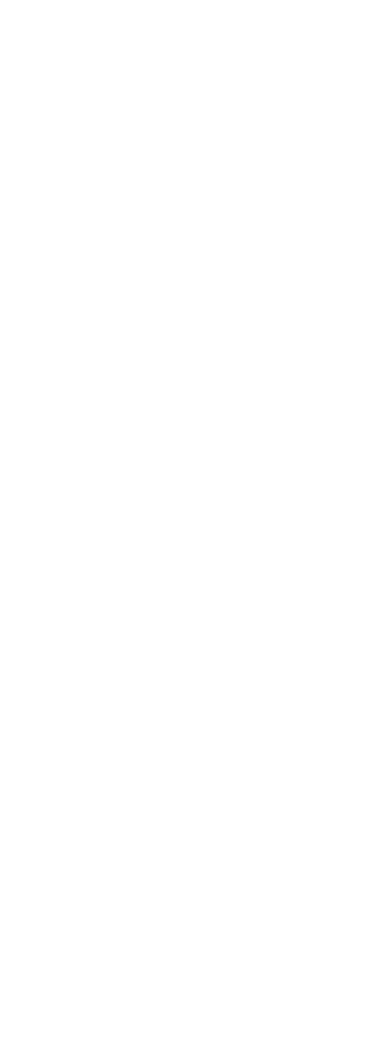
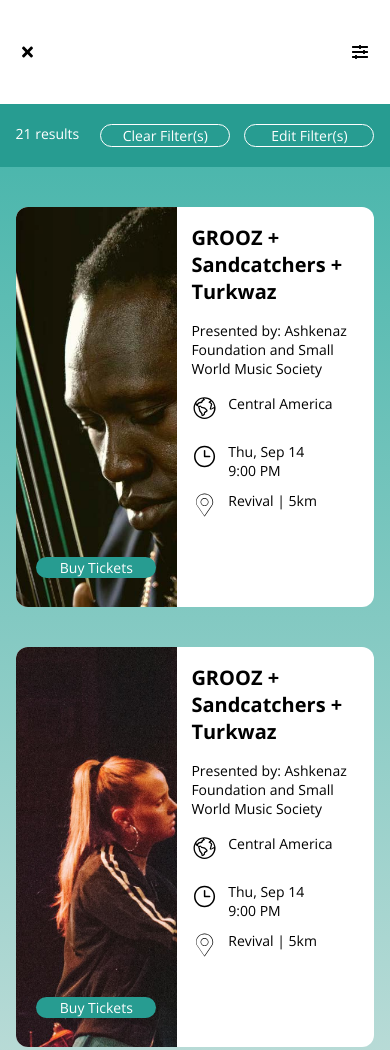
Before and after one commit to jaymierosen/poly, a plain HTML site: page index.html in a window 390 px wide. Before the commit the page ends 844 px from the top, so only its background shows below. Drawn offline with nearby package versions, Linux system fonts and the light colour scheme.

Commit message:
done all the fundamental stlying for desktop and mobile

```diff
--- a/index.html
+++ b/index.html
@@ -2,9 +2,87 @@
 <html lang="en">
 <head>
 	<meta charset="UTF-8">
+	<meta name="viewport" content="width=device-width, initial-scale=1.0">
+	<link href="https://fonts.googleapis.com/css?family=Open+Sans:400,700" rel="stylesheet">
+	<link rel="stylesheet" href="main.css">
+	<script defer src="https://use.fontawesome.com/releases/v5.0.8/js/all.js"></script>
 	<title>Poly</title>
 </head>
 <body>
-
+	<header class="clearfix">
+		<div class="container clearfix">
+			<div class="bars">
+				<button class="bars"></button>
+			</div>
+			<div class="sliders">
+				<button class="sliders"><i class="fas fa-sliders-h"></i></button>
+			</div>
+			<nav class="main-nav">
+				<ul>
+					<li>Menu item 1</li>
+					<li>Menu item 2</li>
+					<li>Menu item 3</li>
+					<li>Menu item 4</li>
+				</ul>
+			</nav>
+			<nav class="filter-nav">
+				<ul>
+					<li>Menu item 1</li>
+					<li>Menu item 2</li>
+					<li>Menu item 3</li>
+					<li>Menu item 4</li>
+				</ul>
+			</nav>
+		</div>
+	</header>
+	<main>
+		<section class="filter">
+			<div class="container clearfix">
+				<p class="results">21 results</p>
+				<div class="btn-container">
+					<button class="filters clear">Clear Filter(s)</button>
+					<button class="filters edit">Edit Filter(s)</button>
+				</div>
+			</div>
+		</section>
+		<div class="container">
+			<section class="card clearfix">
+				<div class="image-1">
+					<!-- <img src="asssets/img1.jpg" alt=""> -->
+					<button class="buy-tickets">Buy Tickets</button>
+				</div>
+				<div class="info-container">
+					<div class="info">
+						<h2>GROOZ + Sandcatchers + Turkwaz</h2>
+						<p>Presented by: Ashkenaz Foundation and Small World Music Society</p>
+						<ul class="info-list">
+							<li><img src="asssets/world.svg" alt="world">Central America</li>
+							<li><img src="asssets/time.svg" alt="time">Thu, Sep 14 9:00&nbsp;PM</li>
+							<li><img src="asssets/location.svg" alt="location">Revival | 5km</li>
+						</ul>
+					</div>
+				</div>
+			</section>
+			<section class="card clearfix">
+				<div class="image-2">
+					<!-- <img src="asssets/img2.jpg" alt=""> -->
+					<button class="buy-tickets">Buy Tickets</button>
+				</div>
+				<div class="info-container">
+					<div class="info">
+						<h2>GROOZ + Sandcatchers + Turkwaz</h2>
+						<p>Presented by: Ashkenaz Foundation and Small World Music Society</p>
+						<ul class="info-list">
+							<li><img src="asssets/world.svg" alt="world">Central America</li>
+							<li><img src="asssets/time.svg" alt="time">Thu, Sep 14 9:00&nbsp;PM</li>
+							<li><img src="asssets/location.svg" alt="location">Revival | 5km</li>
+						</ul>
+					</div>
+				</div>
+			</section>
+		</div>
+	</main>
+	<script src="https://ajax.googleapis.com/ajax/libs/jquery/3.2.1/jquery.min.js"></script>
+	<script src="main.js"></script>
 </body>
 </html>
--- a/main.css
+++ b/main.css
@@ -0,0 +1,149 @@
+/* CSS RESET */
+article,aside,details,figcaption,figure,footer,header,hgroup,nav,section,summary{display:block;}audio,canvas,video{display:inline-block;}audio:not([controls]){display:none;height:0;}[hidden]{display:none;}html{font-family:sans-serif;-webkit-text-size-adjust:100%;-ms-text-size-adjust:100%;}a:focus{outline:thin dotted;}a:active,a:hover{outline:0;}h1{font-size:2em;}abbr[title]{border-bottom:1px dotted;}b,strong{font-weight:700;}dfn{font-style:italic;}mark{background:#ff0;color:#000;}code,kbd,pre,samp{font-family:monospace, serif;font-size:1em;}pre{white-space:pre-wrap;word-wrap:break-word;}q{quotes:\201C \201D \2018 \2019;}small{font-size:80%;}sub,sup{font-size:75%;line-height:0;position:relative;vertical-align:baseline;}sup{top:-.5em;}sub{bottom:-.25em;}img{border:0;}svg:not(:root){overflow:hidden;}fieldset{border:1px solid silver;margin:0 2px;padding:.35em .625em .75em;}button,input,select,textarea{font-family:inherit;font-size:100%;margin:0;}button,input{line-height:normal;}button,html input[type=button],/* 1 */
+input[type=reset],input[type=submit]{-webkit-appearance:button;cursor:pointer;}button[disabled],input[disabled]{cursor:default;}input[type=checkbox],input[type=radio]{box-sizing:border-box;padding:0;}input[type=search]{-webkit-appearance:textfield;-moz-box-sizing:content-box;-webkit-box-sizing:content-box;box-sizing:content-box;}input[type=search]::-webkit-search-cancel-button,input[type=search]::-webkit-search-decoration{-webkit-appearance:none;}textarea{overflow:auto;vertical-align:top;}table{border-collapse:collapse;border-spacing:0;}body,figure{margin:0;}legend,button::-moz-focus-inner,input::-moz-focus-inner{border:0;padding:0;}
+
+.clearfix:after {visibility: hidden; display: block; font-size: 0; content: " "; clear: both; height: 0; }
+
+*, *:before, *:after { -moz-box-sizing: border-box; -webkit-box-sizing: border-box; box-sizing: border-box; }
+/* GLOBAL STYLES */
+* {
+	font-family: 'Open Sans', sans-serif;
+}
+body {
+	background: linear-gradient(180deg, #38b0a5, #bcdcd8);
+}
+body, div.image-1, div.image-2 {
+	background-repeat: no-repeat;
+}
+header {
+	padding: 40px 0;
+}
+header, section.card {
+	background: #fff;
+}
+div.container {
+	max-width: 1200px;
+	margin: 0 auto;
+	padding: 0 4%;
+}
+p {
+	margin: 0;
+}
+ul {
+	list-style-type: none;
+	padding-left: 0;
+}
+/* NAV */
+nav.main-nav, nav.filter-nav {
+	display: none;
+}
+nav.main-nav {
+	float: left;
+}
+nav.filter-nav {
+	float: right;
+}
+/* BUTTONS */
+button {
+	border: none;
+	background: none;
+}
+button.buy-tickets {
+	background: #279c91;
+	width: 200px;
+}
+button.buy-tickets, button.filters {
+	color: #fff;
+	border-radius: 20px;
+}
+button.buy-tickets {
+	text-align: center;
+	margin: 320px 0 0 0;
+}
+/* FILTER SECTION */
+section.filter {
+	background: #279c91;
+	color: #fff;
+	padding: 20px 0;
+}
+button.filters {
+	background: transparent;
+	border: 1px solid #fff;
+	width: 130px;
+}
+button.filters.clear {
+	margin: 0 10px 0 0;
+}
+div.bars, p.results {
+	float: left;
+}
+div.sliders, div.btn-container {
+	float: right;
+}
+/* MAIN */
+section.card {
+	border-radius: 12px;
+	margin: 40px 0;
+}
+section.card:hover {
+box-shadow: 0px 0px 39px 1px rgba(0,0,0,0.5);
+}
+div.image-1, div.image-2, div.info-container {
+	float: left;
+	width: 45%;
+	margin: 0 4% 0 0;
+}
+div.image-1, div.image-2 {
+	background-size: cover;
+	/* top left, top right, bottom right, bottom left*/
+	border-radius: 12px 0 0 12px;
+	height: 400px;
+	display: -webkit-flex;
+	display: -moz-flex;
+	display: -ms-flex;
+	display: -o-flex;
+	display: flex;
+	justify-content: center;
+	align-items: center;
+}
+div.image-1 {
+	background-image: url('asssets/img1.jpg');
+}
+div.image-2 {
+	background-image: url('asssets/img2.jpg');
+}
+div.image img {
+	width: 100%;
+}
+ul.info-list {
+	display: -webkit-flex;
+	display: -moz-flex;
+	display: -ms-flex;
+	display: -o-flex;
+	display: flex;
+	flex-direction: column;
+	justify-content: center;
+}
+ul.info-list li {
+	display: -webkit-flex;
+	display: -moz-flex;
+	display: -ms-flex;
+	display: -o-flex;
+	display: flex;
+}
+ul.info-list li,
+ul.info-list li img {
+	margin: 0 10px 10px 0;
+}
+/* MEDIA QUERIES */
+@media screen and (max-width: 500px) {
+	h2 {
+		font-size: 20px;
+	}
+	button.buy-tickets {
+		width: 120px;
+	}
+	p, button.buy-tickets, li, button.filters.clear, button.filters.edit {
+		font-size: 14px;
+	}
+}
--- a/main.js
+++ b/main.js
@@ -0,0 +1,40 @@
+// vars
+var $card = $('section.card');
+var $btnBars = $('button.bars');
+var $btnSliders = $('button.sliders');
+var $bars = '<i class="fas fa-bars"></i>';
+var $x = '<i class="fas fa-times"></i>';
+var $mainNav = $('nav.main-nav');
+var $filterNav = $('nav.filter-nav');
+// functions
+// var cardSelection = function(){
+// 	console.log('hey');
+// }
+// on page load
+// button.bars has the bars icon
+$btnBars.html($bars);
+// when the button.bars is clicked ons
+// the icon changes to an 'x'
+$btnBars.click(function(){
+	$(this).html($x);
+	// main nav appears
+	$mainNav.css('display', 'block');
+});
+// if button.bars with the icon of an x is clicked on
+// change back to the bars icon
+// main nav disappears
+if($btnBars.html($x)){
+	$(this).html($bars);
+	$mainNav.css('display', 'none');
+};
+$btnSliders.click(function(){
+	$filterNav.css('display', 'block');
+});
+// init function
+var init = function(){
+	console.log('working');
+}
+// document ready
+$(function(){
+	init();
+});
```
